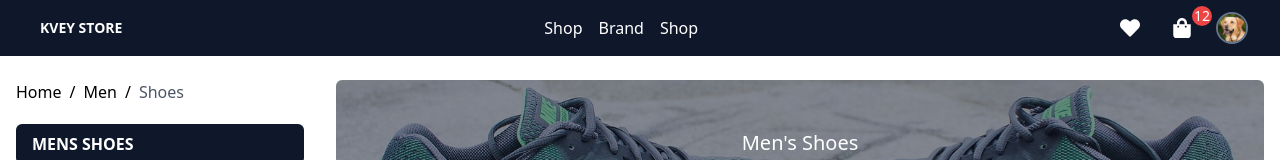
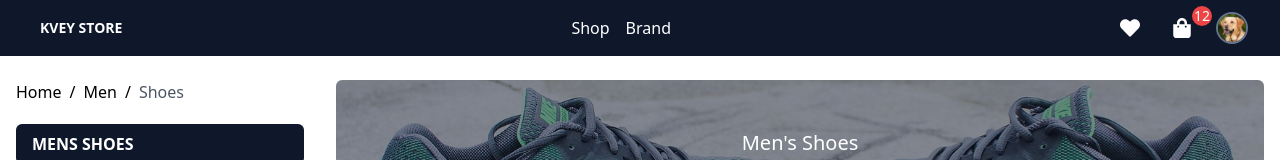
Before and after one commit to kiervz/kvey-store, a React (Vite) app: page /shop in a window 1280 px wide. Shown: the top 160 px of the page. Built offline with nearby package versions, Linux system fonts and the light colour scheme; no server answers.

Commit message:
fix type of products and categories

```diff
--- a/src/layouts/Navbar.tsx
+++ b/src/layouts/Navbar.tsx
@@ -16,8 +16,9 @@ export const Navbar = () => {
           <li>
             <Link to='/shop'>Shop</Link>
           </li>
-          <li>Brand</li>
-          <li>Shop</li>
+          <li>
+            <Link to='/brand'>Brand</Link>
+          </li>
         </ul>
         <ul className='flex justify-between gap-4 items-center'>
           <li className='text-xl p-2 cursor-pointer hover:bg-slate-700 hover:rounded-full hover:p-2 hover:text-gray-200'>
--- a/src/pages/shop/Products/Product.tsx
+++ b/src/pages/shop/Products/Product.tsx
@@ -4,7 +4,7 @@ import { Button } from '../../../components/common';
 import { currencyFormat } from '../../../utility';
 import { IProduct } from './types';
 
-export const Product = ({ name, slug, unit_price, actual_price, discount, productImages, other }: IProduct) => {
+export const Product: React.FC<IProduct> = ({ name, slug, unit_price, actual_price, discount, productImages, other }) => {
   return (
     <div className="flex flex-col">
       <Link to={`/product/${slug}`} className='group'>
--- a/src/pages/shop/Products/Products.tsx
+++ b/src/pages/shop/Products/Products.tsx
@@ -4,7 +4,7 @@ import { Product } from './Product';
 import { IProduct } from './types';
 
 export const Products = () => {
-  const [products, setProducts] = useState<[]>([]);
+  const [products, setProducts] = useState<IProduct[]>([]);
 
   const fetchProducts = async () => {
     try {
--- a/src/pages/shop/Products/types/index.ts
+++ b/src/pages/shop/Products/types/index.ts
@@ -3,4 +3,3 @@ export * from './category';
 export * from './other';
 export * from './product';
 export * from './product-image';
-export * from './products';
--- a/src/pages/shop/categories/Categories.tsx
+++ b/src/pages/shop/categories/Categories.tsx
@@ -4,7 +4,7 @@ import { Category } from './Category';
 import { ICategory } from './types';
 
 export const Categories = () => {
-  const [categories, setCategories] = useState<[]>([]);
+  const [categories, setCategories] = useState<ICategory[]>([]);
 
   const fetchCategories = async () => {
     try {
@@ -26,7 +26,10 @@ export const Categories = () => {
       <ul>
         { categories != null &&
           categories.map((category: ICategory) => (
-            <Category key={category.id} category={category} />
+            <Category
+              {...category}
+              key={category.id}
+            />
           )) }
       </ul>
     </div>
--- a/src/pages/shop/categories/Category.tsx
+++ b/src/pages/shop/categories/Category.tsx
@@ -1,12 +1,12 @@
 import React from 'react';
 import { checkImage } from '../../../constants';
-import { ICategories } from './types';
+import { ICategory } from './types';
 
-export const Category = ({ category }: ICategories) => {
+export const Category: React.FC<ICategory> = ({ slug, name}) => {
   return (
     <li className="flex w-100 items-center gap-2.5 px-3 py-1">
-      <input type="checkbox" id={category.slug} className={`cursor-pointer peer relative h-5 w-5 shrink-0 appearance-none rounded-sm border after:absolute after:left-0 after:top-0 after:h-full after:w-full after:bg-[url(${checkImage})] after:bg-[length:40px] after:bg-center after:bg-no-repeat after:content-[''] checked:bg-slate-900 hover:ring hover:ring-gray-300 focus:outline-none`} />
-      <label htmlFor={category.slug} className="w-max cursor-pointer text-sm sm:text-md">{ category.name }</label>
+      <input type="checkbox" id={slug} className={`cursor-pointer peer relative h-5 w-5 shrink-0 appearance-none rounded-sm border after:absolute after:left-0 after:top-0 after:h-full after:w-full after:bg-[url(${checkImage})] after:bg-[length:40px] after:bg-center after:bg-no-repeat after:content-[''] checked:bg-slate-900 hover:ring hover:ring-gray-300 focus:outline-none`} />
+      <label htmlFor={slug} className="w-max cursor-pointer text-sm sm:text-md">{ name }</label>
     </li>
   );
 };
--- a/src/pages/shop/categories/types/categories.ts
+++ /dev/null
@@ -1,5 +0,0 @@
-import { ICategory } from './category';
-
-export interface ICategories {
-    category: ICategory;
-}
--- a/src/pages/shop/categories/types/index.ts
+++ b/src/pages/shop/categories/types/index.ts
@@ -1,2 +1 @@
 export * from './category';
-export * from './categories';
```
